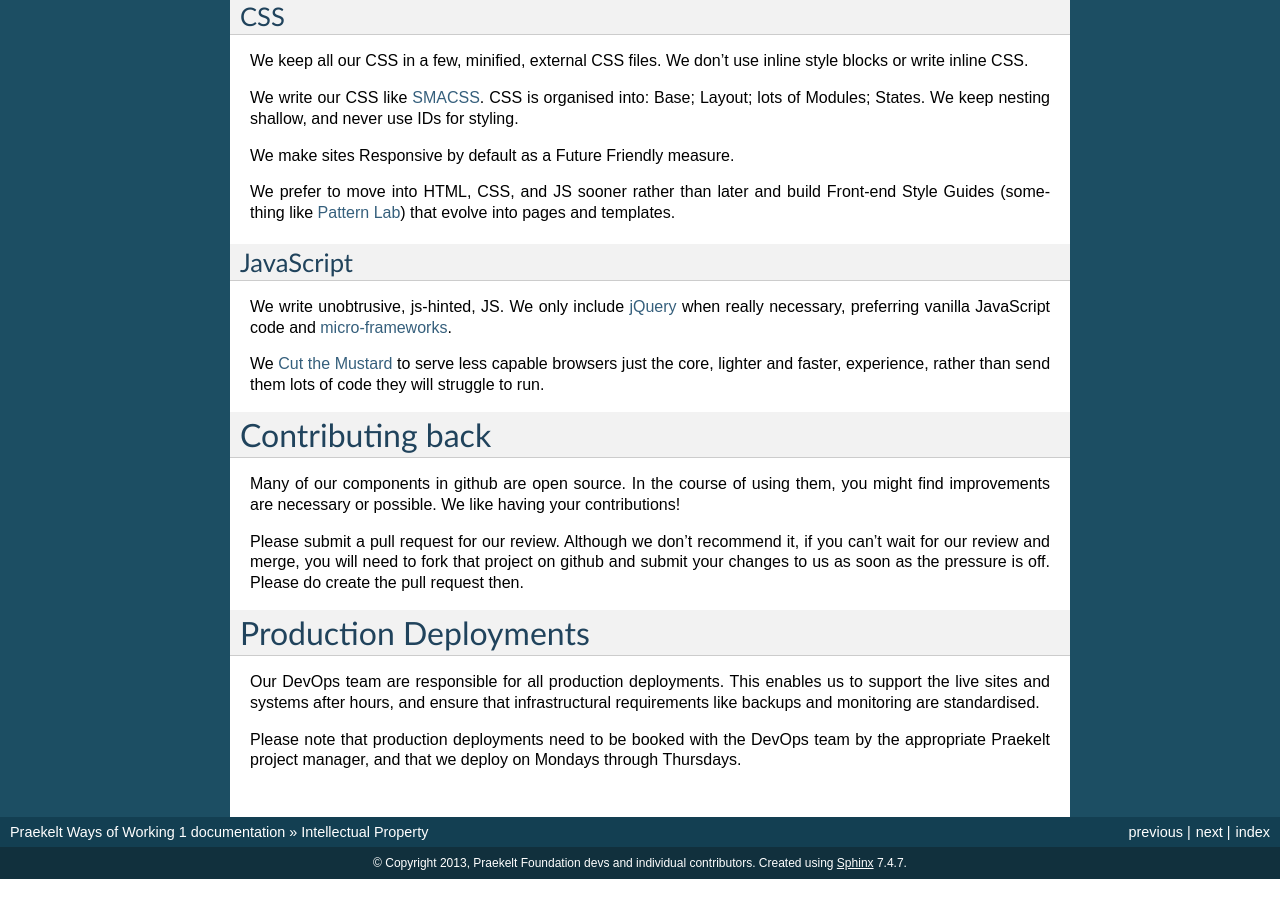
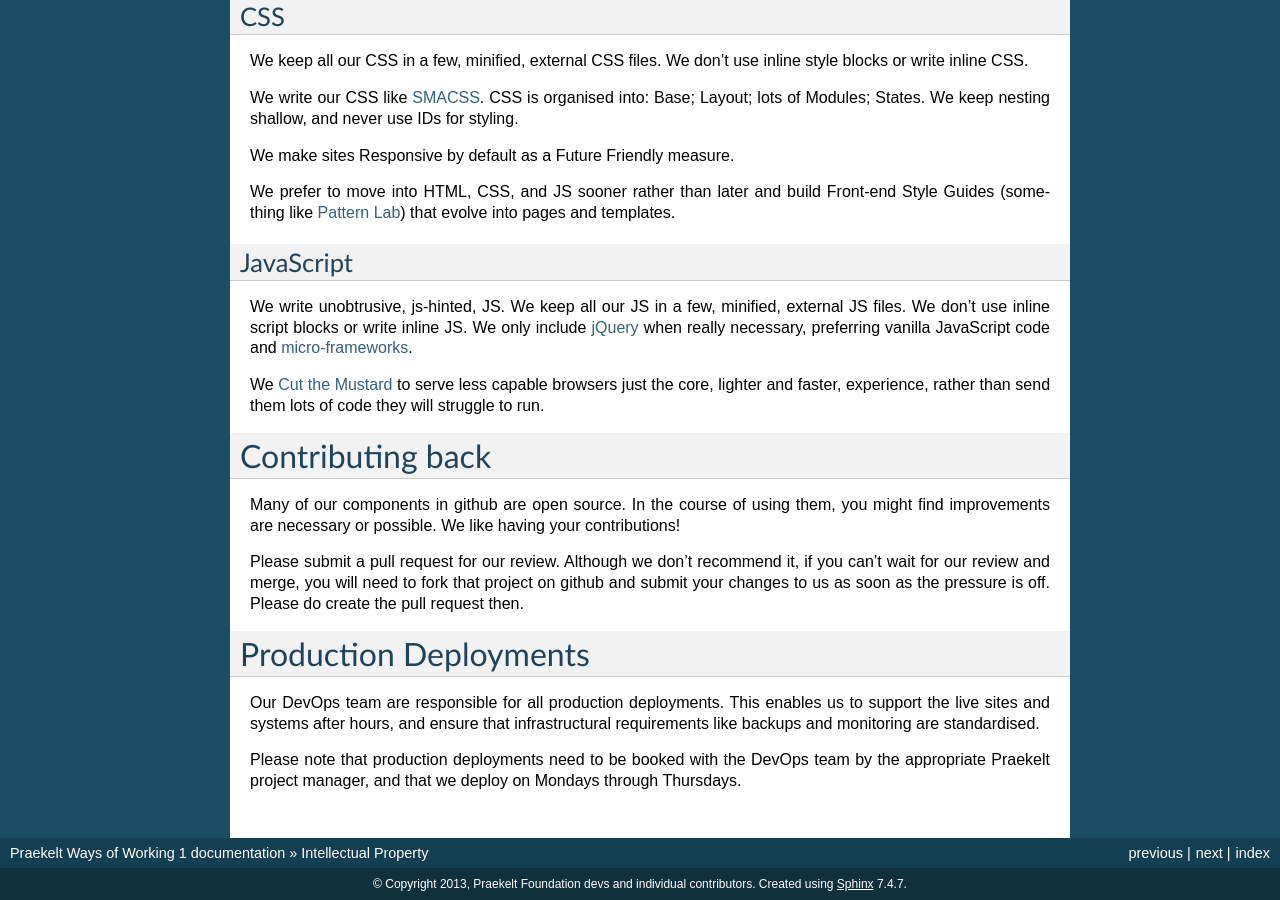
Before and after one commit to praekeltfoundation/ways-of-working, a Sphinx documentation site: the page built from docs/process.rst, in a window 1280 px wide and 900 px high, scrolled down 2053 px. Built offline with Sphinx 7.4.7, drawn with Linux system fonts in a browser that asks for light colours; before the commit the page ends 2932 px from its top, so only the background shows below that.

Commit message:
Add missing minify, few, JS bits.

```diff
--- a/docs/process.rst
+++ b/docs/process.rst
@@ -126,7 +126,7 @@ We prefer to move into HTML, CSS, and JS sooner rather than later and build Fron
 JavaScript
 ~~~~~~~~~~
 
-We write unobtrusive, js-hinted, JS. We only include jQuery_ when really necessary, preferring vanilla JavaScript code and micro-frameworks_.
+We write unobtrusive, js-hinted, JS. We keep all our JS in a few, minified, external JS files. We don’t use inline script blocks or write inline JS. We only include jQuery_ when really necessary, preferring vanilla JavaScript code and micro-frameworks_.
 
 We `Cut the Mustard`_ to serve less capable browsers just the core, lighter and faster, experience, rather than send them lots of code they will struggle to run.
 
```
